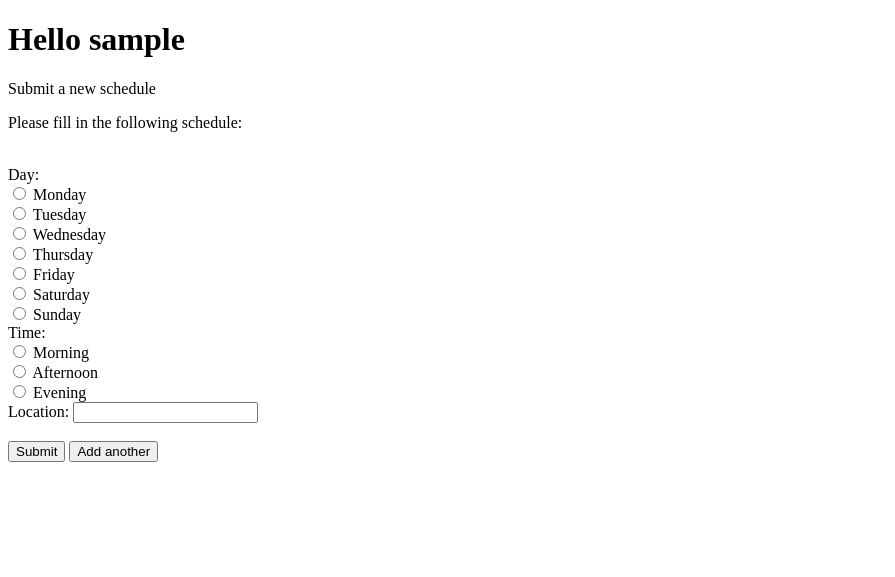
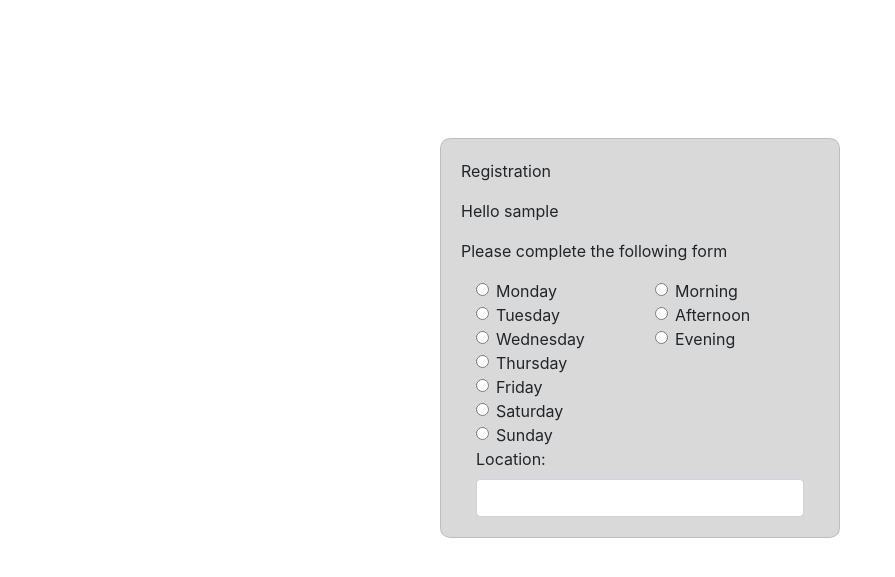
Before and after one commit to hgillesp12/charity_platform, a Flask app: page /questionnaire/sample/1 in a window 1280 px wide. Shown: the top 577 px of the page, without its empty margins (0-895 px from the left). Run offline with Flask 3, Linux system fonts and the light colour scheme; some libraries are stand-ins or nearby versions.

Commit message:
registratation page start

```diff
--- a/api/templates/questionnaire.html
+++ b/api/templates/questionnaire.html
@@ -1,42 +1,201 @@
 <!DOCTYPE html>
 <html>
-    <head>
-        <title>Questionnaire</title>
-        <link rel="icon" href="data:,">
-    </head>
-    <body>
-		<h1>Hello {{ name }}</h1>
-        <p> {{ message }}</p>
-        <p>Please fill in the following schedule:</p>
-        <form action="/schedule_submit/{{ name }}/{{ reg_number }}" method="post">
-            <br>
-            <label for="day">Day:</label><br>
-			<input type="radio" id="monday" name="day" value="Monday">
-			<label for="monday">Monday</label><br>
-			<input type="radio" id="tuesday" name="day" value="Tuesday">
-			<label for="tuesday">Tuesday</label><br>
-            <input type="radio" id="wednesday" name="day" value="Wednesday">
-			<label for="wednesday">Wednesday</label><br>
-            <input type="radio" id="thursday" name="day" value="Thursday">
-			<label for="thursday">Thursday</label><br>
-            <input type="radio" id="friday" name="day" value="Friday">
-			<label for="friday">Friday</label><br>
-            <input type="radio" id="saturday" name="day" value="Saturday">
-			<label for="saturday">Saturday</label><br>
-            <input type="radio" id="sunday" name="day" value="Sunday">
-			<label for="Sunday">Sunday</label><br>
-            <label for="time">Time:</label><br>
-			<input type="radio" id="morning" name="time" value="Morning">
-			<label for="morning">Morning</label><br>
-			<input type="radio" id="afternoon" name="time" value="Afternoon">
-			<label for="afternoon">Afternoon</label><br>
-            <input type="radio" id="evening" name="time" value="Evening">
-            <label for="evening">Evening</label><br>
-            <label for="locationfield">Location:</label>
-			<input type="text" id="locationfield" name="location"><br><br>
-            <input type="submit" name="submit" value="Submit">
-            <input type="submit" name="add_another" value="Add another">
+  <head>
+    <!-- Bootstrap CSS CDN -->
+    <link
+      rel="stylesheet"
+      href="https://maxcdn.bootstrapcdn.com/bootstrap/4.5.2/css/bootstrap.min.css"
+    />
+    <link
+      rel="stylesheet"
+      href="{{ url_for('static', filename='styles.css') }}"
+    />
+  </head>
+  <body>
+    <div class="center-card">
+      <div class="card custom-card">
+        <div class="card-body">
+          <p>Registration</p>
+          <p>Hello {{ name }}</p>
+          <p>Please complete the following form</p>
+          <div class="container">
+            <form action="/schedule_submit/{{ name }}/{{ reg_number }}" method="post">
+              <div class="row">
+                <!-- Left column for week days -->
+                <div class="col">
+                  <div class="form-check">
+                    <input
+                      class="form-check-input"
+                      type="radio"
+                      name="day"
+                      id="monday"
+                      value="Monday"
+                    />
+                    <label class="form-check-label" for="monday">Monday</label>
+                  </div>
+                  <div class="form-check">
+                    <input
+                      class="form-check-input"
+                      type="radio"
+                      name="day"
+                      id="tuesday"
+                      value="Tuesday"
+                    />
+                    <label class="form-check-label" for="tuesday"
+                      >Tuesday</label
+                    >
+                  </div>
+                  <!-- Add other weekdays here -->
+                  <div class="form-check">
+                    <input
+                      class="form-check-input"
+                      type="radio"
+                      name="day"
+                      id="wednesday"
+                      value="Wednesday"
+                    />
+                    <label class="form-check-label" for="wednesday"
+                      >Wednesday</label
+                    >
+                  </div>
+                  <div class="form-check">
+                    <input
+                      class="form-check-input"
+                      type="radio"
+                      name="day"
+                      id="thursday"
+                      value="Thursday"
+                    />
+                    <label class="form-check-label" for="thursday"
+                      >Thursday</label
+                    >
+                  </div>
+                  <div class="form-check">
+                    <input
+                      class="form-check-input"
+                      type="radio"
+                      name="day"
+                      id="friday"
+                      value="Friday"
+                    />
+                    <label class="form-check-label" for="friday">Friday</label>
+                  </div>
+                  <div class="form-check">
+                    <input
+                      class="form-check-input"
+                      type="radio"
+                      name="day"
+                      id="saturday"
+                      value="Saturday"
+                    />
+                    <label class="form-check-label" for="saturday"
+                      >Saturday</label
+                    >
+                  </div>
+                  <div class="form-check">
+                    <input
+                      class="form-check-input"
+                      type="radio"
+                      name="day"
+                      id="sunday"
+                      value="Sunday"
+                    />
+                    <label class="form-check-label" for="sunday">Sunday</label>
+                  </div>
+                </div>
 
-        </form><br>
-    </body>
+                <!-- Right column for time of day -->
+                <div class="col">
+                  <div class="form-check">
+                    <input
+                      class="form-check-input"
+                      type="radio"
+                      name="timeOfDay"
+                      id="morning"
+                      value="morning"
+                    />
+                    <label class="form-check-label" for="morning"
+                      >Morning</label
+                    >
+                  </div>
+                  <!-- Add other times of day here -->
+                  <div class="form-check">
+                    <input
+                      class="form-check-input"
+                      type="radio"
+                      name="timeOfDay"
+                      id="afternoon"
+                      value="afternoon"
+                    />
+                    <label class="form-check-label" for="afternoon"
+                      >Afternoon</label
+                    >
+                  </div>
+                  <div class="form-check">
+                    <input
+                      class="form-check-input"
+                      type="radio"
+                      name="timeOfDay"
+                      id="evening"
+                      value="evening"
+                    />
+                    <label class="form-check-label" for="evening"
+                      >Evening</label
+                    >
+                  </div>
+                </div>
+              </div>
+              <div class="row">
+                <div class="col">
+                  <label for="locationfield">Location:</label>
+                  <input
+                    type="text"
+                    id="locationfield"
+                    name="location"
+                    class="form-control"
+                  />
+                </div>
+            </form>
+          </div>
+        </div>
+      </div>
+    </div>
+
+    <!-- <p>{{ message }}</p>
+    <p>Please fill in the following schedule:</p>
+    <form action="/schedule_submit" method="post">
+      <br />
+      <label for="day">Day:</label><br />
+      <input type="radio" id="monday" name="day" value="Monday" />
+      <label for="monday">Monday</label><br />
+      <input type="radio" id="tuesday" name="day" value="Tuesday" />
+      <label for="tuesday">Tuesday</label><br />
+      <input type="radio" id="wednesday" name="day" value="Wednesday" />
+      <label for="wednesday">Wednesday</label><br />
+      <input type="radio" id="thursday" name="day" value="Thursday" />
+      <label for="thursday">Thursday</label><br />
+      <input type="radio" id="friday" name="day" value="Friday" />
+      <label for="friday">Friday</label><br />
+      <input type="radio" id="saturday" name="day" value="Saturday" />
+      <label for="saturday">Saturday</label><br />
+      <input type="radio" id="sunday" name="day" value="Sunday" />
+      <label for="sunday">Sunday</label><br />
+      <input type="radio" id="saturday" name="day" value="Saturday" />
+      <label for="saturday">Saturday</label><br />
+      <input type="radio" id="sunday" name="day" value="Sunday" />
+      <label for="Sunday">Sunday</label><br />
+      <label for="time">Time:</label><br />
+      <input type="radio" id="morning" name="time" value="Morning" />
+      <label for="morning">Morning</label><br />
+      <input type="radio" id="afternoon" name="time" value="Afternoon" />
+      <label for="afternoon">Afternoon</label><br />
+      <input type="radio" id="evening" name="time" value="Evening" />
+      <label for="evening">Evening</label><br />
+      <label for="locationfield">Location:</label>
+      <input type="text" id="locationfield" name="location" /><br /><br />
+      <input type="submit" name="submit" value="Submit" />
+      <input type="submit" name="add_another" value="Add another" />
+    </form>
+    <br /> -->
+  </body>
 </html>
```
